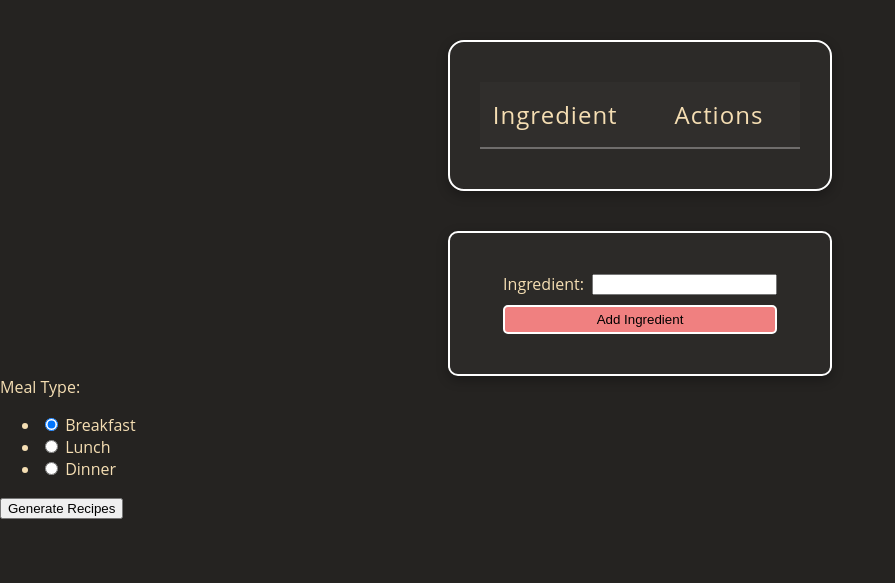
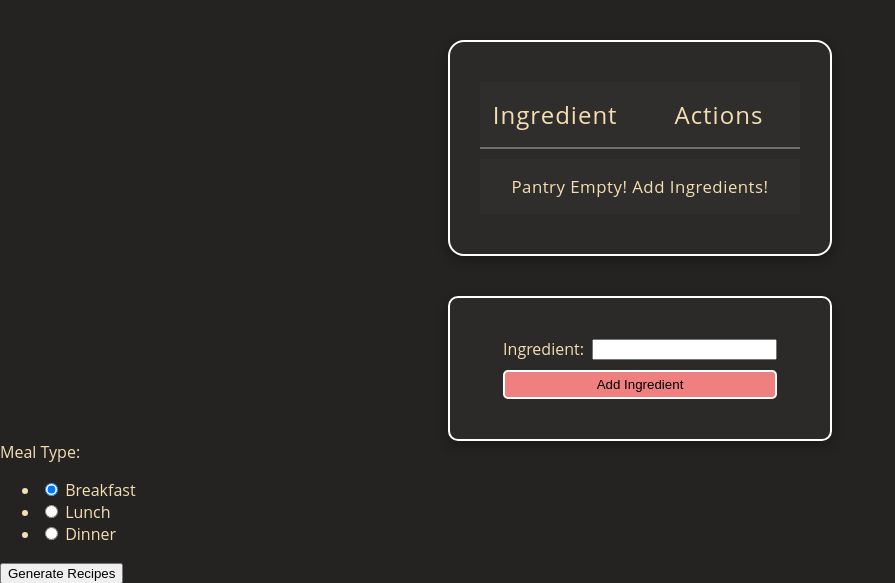
Before and after one commit to loganpinel06/PantryAI, a Flask app: page /pantry in a window 1280 px wide. Shown: the part 141-724 px from the top of the page, without its empty margins (0-895 px from the left). Run offline with Flask 3, Linux system fonts and the light colour scheme; the visitor is signed in with stand-in values (Sample User, id 1); data that the repository does not hold is empty.

Commit message:
Created functionality in javascript to dynamically show and remove a message in the pantry table when no items exist and remove the message when items do exist, also styled the element to have centered text alignment

```diff
--- a/app/static/CSS/styles.css
+++ b/app/static/CSS/styles.css
@@ -71,6 +71,9 @@ header nav ul li {
 }
 .tabledata tr:hover {
   background: rgba(255, 255, 255, 0.06);
+}
+.tabledata tr#empty-pantry-message > td {
+  text-align: center;
 }
 .tabledata .delete-button {
   width: auto;
--- a/app/static/CSS/styles.scss
+++ b/app/static/CSS/styles.scss
@@ -120,6 +120,12 @@ header {
         &:hover {
             background: rgba(255, 255, 255, 0.06);
         }
+    }
+
+    //additional styles for the special empty-pantry-message tr
+    //center the text in the td
+    tr#empty-pantry-message > td {
+        text-align: center;
     }
 
 
--- a/app/static/JavaScript/pantry.js
+++ b/app/static/JavaScript/pantry.js
@@ -1,6 +1,39 @@
 //Pantry.js will handle all DOM manipulation for the pantry_table, pantry_form, and generate_recipes_form sections of the pantry.html template
 //by using the Fetch API to communicate with the Flask server and update the pantry items dynamically
 
+//BASIC FUNCTIONS (Not API related)
+//function to check if the pantry is empty and display/hide a message telling users to add ingredients
+const checkPantryEmpty = () => {
+    //get the table body and any existing empty pantry messages from the DOM
+    const tableBody = document.getElementById('pantry-table-body');
+    //this should be null if there are pantry items, and an element if there are none
+    const existingMessage = document.getElementById('empty-pantry-message');
+
+    //create a boolean variable to check if there are any rows in the table body
+    const hasItems = tableBody.querySelectorAll('tr').length > 0;
+
+    //conditional logic
+    if (!hasItems) {
+        //if no items and no message exists, create and show the empty message
+        if (!existingMessage) {
+            //create a new tr element for the message
+            const emptyMessage = document.createElement('tr');
+            emptyMessage.id = 'empty-pantry-message';
+            emptyMessage.innerHTML = `
+                <td colspan="2">Pantry Empty! Add Ingredients!</td>
+            `;
+            //add the element to the tableBody
+            tableBody.appendChild(emptyMessage);
+        }
+    } else {
+        // If items exist and message is showing, remove the message
+        if (existingMessage) {
+            existingMessage.remove();
+        }
+    }
+};
+
+//API FUNCTIONS using Fetch API
 //create a async function to fetch the pantry items returned from the flask form on the server
 const fetchPantryItems = async (event) => {
     //prevent the default form submission behavior
@@ -40,6 +73,8 @@ const fetchPantryItems = async (event) => {
         newDeleteButton.addEventListener('click', deletePantryItem);
         //reset the value of the input field
         form.reset();
+        //check if the pantry is empty or not
+        checkPantryEmpty();
     //catch any errors
     } catch (error) {
         //log the error to the console
@@ -79,6 +114,8 @@ const deletePantryItem = async (event) => {
         if (!rowFound) { //log an error message if no matching row is found
             console.log(`No matching row found for an ingredient with id: ${pantryData.id}`);
         }
+        //check if the pantry is empty or not
+        checkPantryEmpty();
     //catch any errors
     } catch (error) {
         //log the error to the console
@@ -194,6 +231,10 @@ const saveRecipe = async (recipe) => {
     }
 };
 
+//MAIN CODE WHEN DOCUMENT LOADS
+//check initial pantry state on page load
+checkPantryEmpty();
+
 //get the pantry form from the DOM so we can submit it
 const pantryForm = document.getElementById('pantry-form');
 //add an event listener to the submit button to call the fetchPantryItems function when clicked
```
Also changed, not shown: 1 other file.
